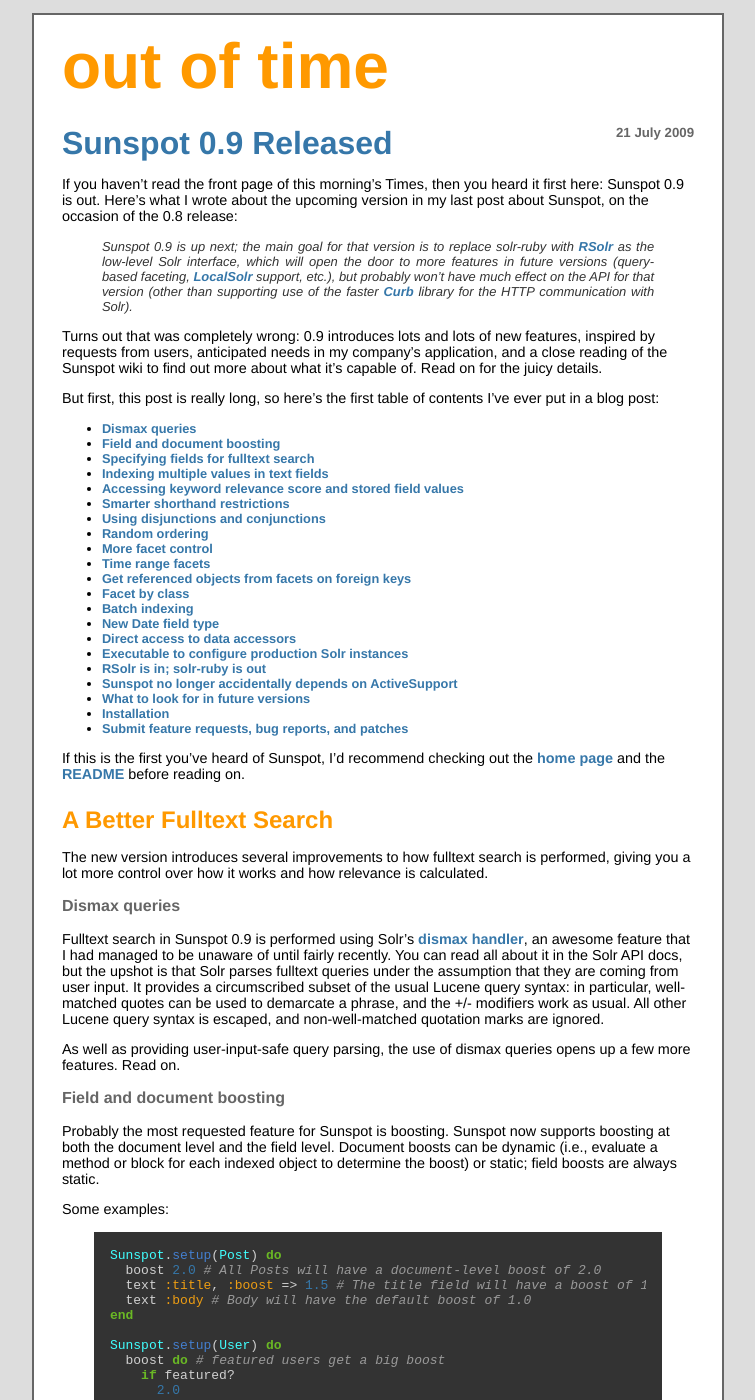
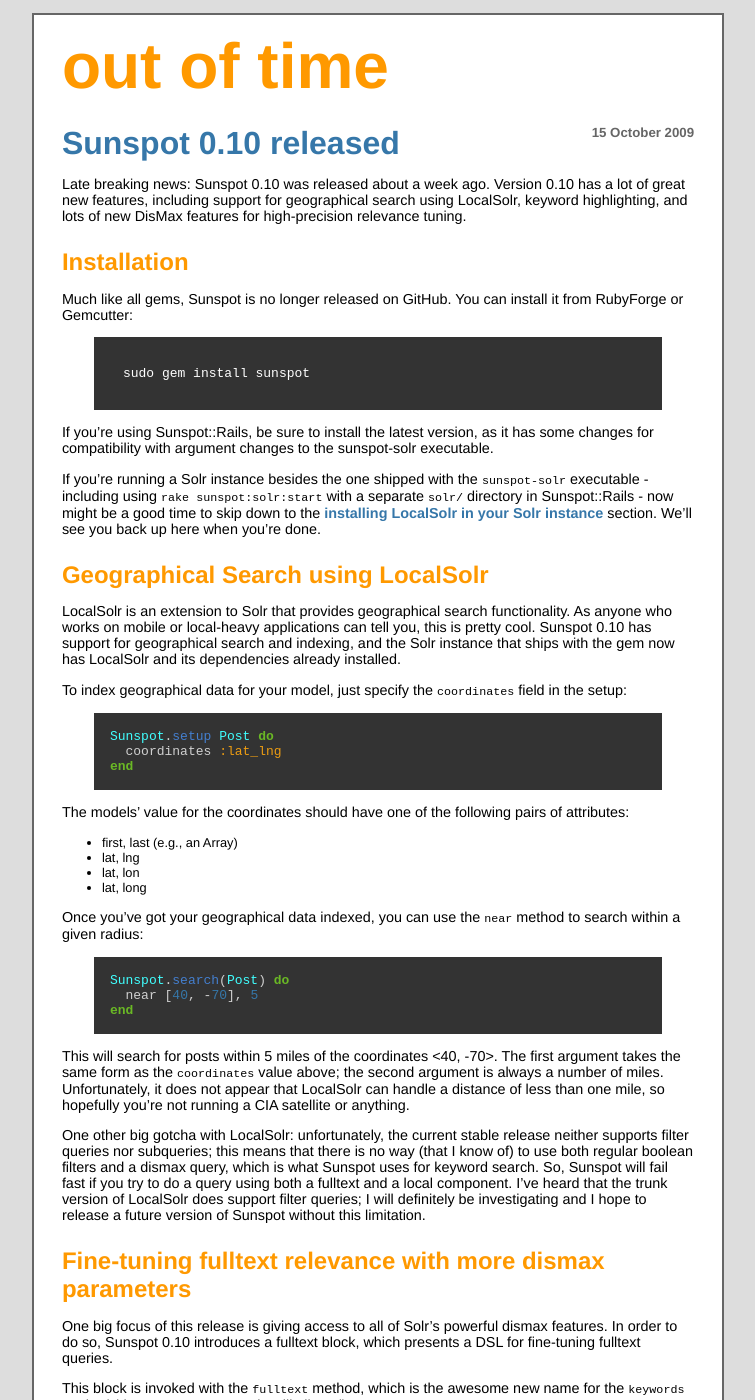
Before and after one commit to outoftime/outoftime.github.com, a Jekyll site: the page built from index.html, in a window 1280 px wide and 1400 px high. Shown: the whole window, without its empty margins (262-1017 px from the left). Built offline with Jekyll 4.4.1, drawn with Linux system fonts in a browser that asks for light colours; some of the changed text lies outside the part shown.

Commit message:
Announce Sunspot 0.10

```diff
--- a/_posts/2009-07-21-sunspot-0-9.markdown
+++ b/_posts/2009-07-21-sunspot-0-9.markdown
@@ -97,7 +97,7 @@
 end
 {% endhighlight %}
 
-#### [Choose your fields for fulltext search][keyword-fields]
+#### Choose your fields for fulltext search
 
 In Sunspot 0.8, fulltext search always searched all of the text fields. In 0.9,
 you can specify which fields you'd like to search:
--- /dev/null
+++ b/_posts/2009-10-15-sunspot-0-10.markdown
@@ -0,0 +1,380 @@
+---
+title: Sunspot 0.10 released
+layout: post
+---
+
+Late breaking news: Sunspot 0.10 was released about a week ago. Version 0.10
+has a lot of great new features, including support for geographical search
+using LocalSolr, keyword highlighting, and lots of new DisMax features for
+high-precision relevance tuning.
+
+### Installation
+
+Much like all gems, Sunspot is no longer released on GitHub. You can install it
+from RubyForge or Gemcutter:
+
+    sudo gem install sunspot
+
+If you're using Sunspot::Rails, be sure to install the latest version, as it
+has some changes for compatibility with argument changes to the sunspot-solr
+executable.
+
+If you're running a Solr instance besides the one shipped with the
+<code>sunspot-solr</code> executable - including using
+<code>rake sunspot:solr:start</code> with a separate <code>solr/</code>
+directory in Sunspot::Rails - now might be a good time to skip down to the
+[installing LocalSolr in your Solr instance](#installing_localsolr_in_your_solr_instance)
+section. We'll see you back up here when you're done.
+
+### Geographical Search using LocalSolr
+
+LocalSolr is an extension to Solr that provides geographical search
+functionality. As anyone who works on mobile or local-heavy applications can
+tell you, this is pretty cool. Sunspot 0.10 has support for geographical search
+and indexing, and the Solr instance that ships with the gem now has LocalSolr
+and its dependencies already installed.
+
+To index geographical data for your model, just specify the <code>coordinates</code>
+field in the setup:
+
+{% highlight ruby %}
+Sunspot.setup Post do
+  coordinates :lat_lng
+end
+{% endhighlight %}
+
+The models' value for the coordinates should have one of the following pairs of
+attributes:
+
+* first, last (e.g., an Array)
+* lat, lng
+* lat, lon
+* lat, long
+
+Once you've got your geographical data indexed, you can use the
+<code>near</code> method to search within a given radius:
+
+{% highlight ruby %}
+Sunspot.search(Post) do
+  near [40, -70], 5
+end
+{% endhighlight %}
+
+This will search for posts within 5 miles of the coordinates &lt;40, -70&gt;.
+The first argument takes the same form as the <code>coordinates</code> value
+above; the second argument is always a number of miles. Unfortunately, it does
+not appear that LocalSolr can handle a distance of less than one mile, so
+hopefully you're not running a CIA satellite or anything.
+
+One other big gotcha with LocalSolr: unfortunately, the current stable release
+neither supports filter queries nor subqueries; this means that there is no way
+(that I know of) to use both regular boolean filters and a dismax query, which
+is what Sunspot uses for keyword search. So, Sunspot will fail fast if you try
+to do a query using both a fulltext and a local component. I've heard that the
+trunk version of LocalSolr does support filter queries; I will definitely be
+investigating and I hope to release a future version of Sunspot without this
+limitation.
+
+### Fine-tuning fulltext relevance with more dismax parameters
+
+One big focus of this release is giving access to all of Solr's powerful dismax
+features. In order to do so, Sunspot 0.10 introduces a fulltext block, which
+presents a DSL for fine-tuning fulltext queries.
+
+This block is invoked with the <code>fulltext</code> method, which is the
+awesome new name for the <code>keywords</code> method (don't worry;
+<code>keywords</code> is still aliased).
+
+The <code>fields</code> method allows you to specify which fields you wish to
+perform fulltext search on, optionally giving a specific boost to each field:
+
+{% highlight ruby %}
+Sunspot.search(Post) do
+  fulltext 'boost control' do
+    fields :title, :body => 0.75
+  end
+end
+{% endhighlight %}
+
+The above will search only the <code>title</code> and <code>body</code> fields,
+applying a boost of 0.75 to the <code>body</code> field (<code>title</code> will
+have a default boost).
+
+To set per-field boost without restricting which fields are searched (i.e.,
+search all configured text fields), just use the <code>field_boost</code>:
+
+{% highlight ruby %}
+Sunspot.search(Post) do
+  fulltext 'boost control' do
+    boost_fields :title => 2.0, :body => 0.75
+  end
+end
+{% endhighlight %}
+
+Phrase fields add an extra boost to fields in which all the fulltext keywords
+appear in the field - it's great for titles and other high-relevance fields:
+
+{% highlight ruby %}
+Sunspot.search(Post) do
+  fulltext 'phrase fields' do
+    phrase_fields :title => 2.5
+  end
+end
+{% endhighlight %}
+
+Boost queries allow extra boost to be applied to documents which match an
+arbitrary set of conditions:
+
+{% highlight ruby %}
+Sunspot.search(Post) do
+  fulltext 'boost query' do
+    boost 2.0 do
+      with :featured, true
+    end
+  end
+end
+{% endhighlight %}
+
+The above will apply a boost of 2.0 to featured posts.
+
+### Fulltext highlighting
+
+What's better than giving your users the most relevant results for their keyword
+searches? Showing them just what in the documents matched the search, of course.
+Solr comes with built-in keyword highlighting; you can get a full explanation of
+the highlighting features here: http://wiki.apache.org/solr/HighlightingParameters
+
+Simple highlighting can be activated simply by passing
+<code>:highlight => true</code> as an option to the <code>keywords</code> method:
+
+{% highlight ruby %}
+Sunspot.search(Post) do
+  keywords 'great pizza', :highlight => true
+end
+{% endhighlight %}
+
+If you'd like to choose specific fields to highlight, pass an array of field
+names instead of <code>true</code>:
+
+{% highlight ruby %}
+Sunspot.search(Post) do
+  keywords 'great pizza', :highlight => %w(title body)
+end
+{% endhighlight %}
+
+More advanced highlighting options can be passed to the <code>highlight</code>
+method inside the <code>keywords</code> DSL block:
+
+{% highlight ruby %}
+Sunspot.search(Post) do
+  keywords 'great pizza' do
+    highlight :title, :body, :max_snippets => 3, :fragment_size => 200
+  end
+end
+{% endhighlight %}
+
+The <code>highlight</code> method accepts the following options:
+
+<dt><code>:max_snippets</code></dt>
+<dd>The maximum number of highlighted snippets to return per field.</dd>
+<dt><code>:fragment_size</code></dt>
+<dd>The maximum size of a text fragment to consider for highlighting</dd>
+<dt><code>:merge_contiguous_fragments</code></dt>
+<dd>If two highlighted fragments are adjacent to one another, merge them into a
+single fragment.</dd>
+<dt><code>:phrase_highlighter</code></dt>
+<dd>From the Solr wiki: "Use SpanScorer to highlight phrase terms only when
+they appear within the query phrase in the document. Default is false." Whatever
+that means.</dd>
+<dt><code>:require_field_match</code></dt>
+<dd>Require that the field actually matched the query (instead of simply
+containing the words being searched). Requires <code>:phrase_highlighter</code>
+to be true.</dd>
+
+#### Using highlights
+
+If you've performed your search with highlights, you access them using the
+<code>highlights</code> method of the Sunspot::Search::Hit object.
+<code>highlights</code> can take a field name as an argument, in which case it
+will only return highlights for the specified field; otherwise, it will return
+all highlights for the given hit.
+
+The objects returned by the <code>highlights</code> method allow deferred
+formatting, which is to say your view layer can decide how to format the
+highlights, when it's time to display them:
+
+{% highlight erb %}
+<div class="results">
+  <% @search.hits.each do |hit| %>
+    <div class="result">
+      <h3><%= hit.instance.title %></h3>
+      <p>
+        <%= hit.highlights(:body).first.format { |phrase| "<span class=\"highlight\">#{phrase}</span>" } %>
+      </p>
+    </div>
+  <% end %>
+</div>
+{% endhighlight %}
+
+Note that in order for highlighting to work, the highlighted field needs to be
+a stored text field (pass <code>:stored => true</code> in the field definition).
+
+### Default search-time boost
+
+While index-time boost is useful, it means that any change to field boost
+requires a reindex of your data. An alternative is to set a default search-time
+boost in the setup:
+
+{% highlight ruby %}
+Sunspot.setup(Post) do
+  text :title, :default_boost => 2.0
+end
+{% endhighlight %}
+
+This means that a boost of 2.0 will be applied to the title field in all
+searches, unless the boost is specified in the search itself. This will, of
+course, only occur for searches issued with Sunspot.
+
+### Prefix queries
+
+By popular demand, Sunspot 0.10 supports prefix queries, using the
+<code>starts_with</code> method in the DSL:
+
+{% highlight ruby %}
+Sunspot.search(Post) do
+  with(:title).starts_with('best')
+end
+{% endhighlight %}
+
+### Restrict field facet to a list of interesting values
+
+Let's say I'm faceting by category, but I'm not interested in all categories;
+I just want to show the top-level ones. Requesting a field facet for
+<code>category_id</code> will waste resources both at the Solr level and
+potentially at the Sunspot level (particularly if you're using reference facets)
+loading rows you're not interested in. Sunspot 0.10 introduces an
+<code>:only</code> option to the <code>facet</code> method, which only returns
+facets for the values you want. Use it like this:
+
+{% highlight ruby %}
+Sunspot.search(Post) do
+  facet :category_ids, :only => Category.top_level.map { |category| category.id }
+end
+{% endhighlight %}
+
+Under the hood, this doesn't actually issue a field facet request at all -
+instead it constructs a set of query facets, which are built so that, from the
+perspective of the Sunspot API, act exactly like a field facet. This is one of
+the rare places where Sunspot actually extends Solr's functionality, instead of
+simply encapsulating it. I hope to build more of these in the future.
+
+### Query facets support all facet options
+
+Query facets now support all the options that you're used to for field facets.
+The difference here is that the options are applied after the search is run,
+while building the Sunspot::Facet object. The end result, however, is the same.
+
+### Scope by text fields
+
+In possibly my least favorite feature of Sunspot 0.10, it is now possible to
+apply scope to text fields, using the <code>text_fields</code> block. This works
+exactly like normal scope, except that the field names passed refer to text
+fields, instead of attribute fields. Since text fields are tokenized, the
+behavior here is not always intuitive; be sure to read up on tokenization, and
+expect that your mileage may vary:
+
+{% highlight ruby %}
+Sunspot.search(Post) do
+  text_fields do
+    with(:body, 'Short body')
+  end
+end
+{% endhighlight %}
+
+### Other enhancements
+
+* You can safely execute a search multiple times, with or without modification.
+* The sunspot-solr executable accepts <code>-l</code> (log level) and
+  <code>--log-file</code> options, which control Solr logging output.
+* Using a field in a search requires only that it exists in at least one type
+  under search, and that it has a consistent configuration for all the searched
+  types that had it. Before, Sunspot required that all searched types had the
+  field, which was unnecessarily restrictive.
+* Sunspot no longer depends on the Haml or Optiflag gems. Ruby built-ins FTW.
+
+### Installing LocalSolr in your Solr instance
+
+#### Add the LocalSolr libraries
+
+In the solr home directory (the one that contains the <code>conf/</code>
+directory), create a directory called <code>lib/</code>, if there isn't one
+already. Copy the the contents of
+<code>/path/to/your/gems/sunspot-0.10.2/solr/solr/lib</code> into that
+directory.
+
+#### Add extra handlers to solrconfig.xml
+
+Add the following lines somewhere inside the <code>config</code> node:
+
+{% highlight xml %}
+<updateRequestProcessorChain>
+  <processor class='com.pjaol.search.solr.update.LocalUpdateProcessorFactory'>
+    <str name='latField'>lat</str>
+    <str name='lngField'>long</str>
+    <int name='startTier'>9</int>
+    <int name='endTier'>16</int>
+  </processor>
+  <processor class='solr.RunUpdateProcessorFactory'></processor>
+  <processor class='solr.LogUpdateProcessorFactory'></processor>
+</updateRequestProcessorChain>
+<searchComponent class='com.pjaol.search.solr.component.LocalSolrQueryComponent' name='localsolr'>
+  <str name='latField'>lat</str>
+  <str name='lngField'>long</str>
+</searchComponent>
+<requestHandler class='org.apache.solr.handler.component.SearchHandler' name='geo'>
+  <arr name='components'>
+    <str>localsolr</str>
+    <str>facet</str>
+    <str>mlt</str>
+    <str>highlight</str>
+    <str>debug</str>
+  </arr>
+</requestHandler>
+{% endhighlight %}
+
+You're doing great. One more step.
+
+#### Add extra fields to your schema
+
+Add this inside the <code>types</code> node:
+
+{% highlight xml %}
+<fieldtype name="sdouble" class="solr.SortableDoubleField" omitNorms="true"/>
+{% endhighlight %}
+
+Then add this inside the <code>fields</code> node:
+
+{% highlight xml %}
+<field name="lat"        type="sdouble" indexed="true" stored="true"  multiValued="false" />
+<field name="long"       type="sdouble" indexed="true" stored="true"  multiValued="false" />
+<dynamicField name="_local*" type="sdouble" indexed="true" stored="false" multiValued="false" />
+{% endhighlight %}
+
+Great job! You're done.
+
+### To the future!
+
+Well, that's all for Sunspot 0.10. I'm hoping the next release will be 1.0; the
+focus will be working out any bugs and inconsistencies that come up, and making
+the experience of using and managing Sunspot and Solr as smooth as possible.
+Here are a few things I have in mind:
+
+* A tool to read an existing schema and solrconfig, and make the minimum changes
+  to make them compatible with Sunspot's needs.
+* A framework for testing code that uses Sunspot - basically, methods to ask a
+  search whether a given set of search parameters has been applied.
+* Local search without limitations.
+
+Up next, though, is a big new release of Sunspot::Rails - lots of great patches
+from great committers have been coming in, and I'm very excited to get them all
+into a release. Stay tuned!
```
